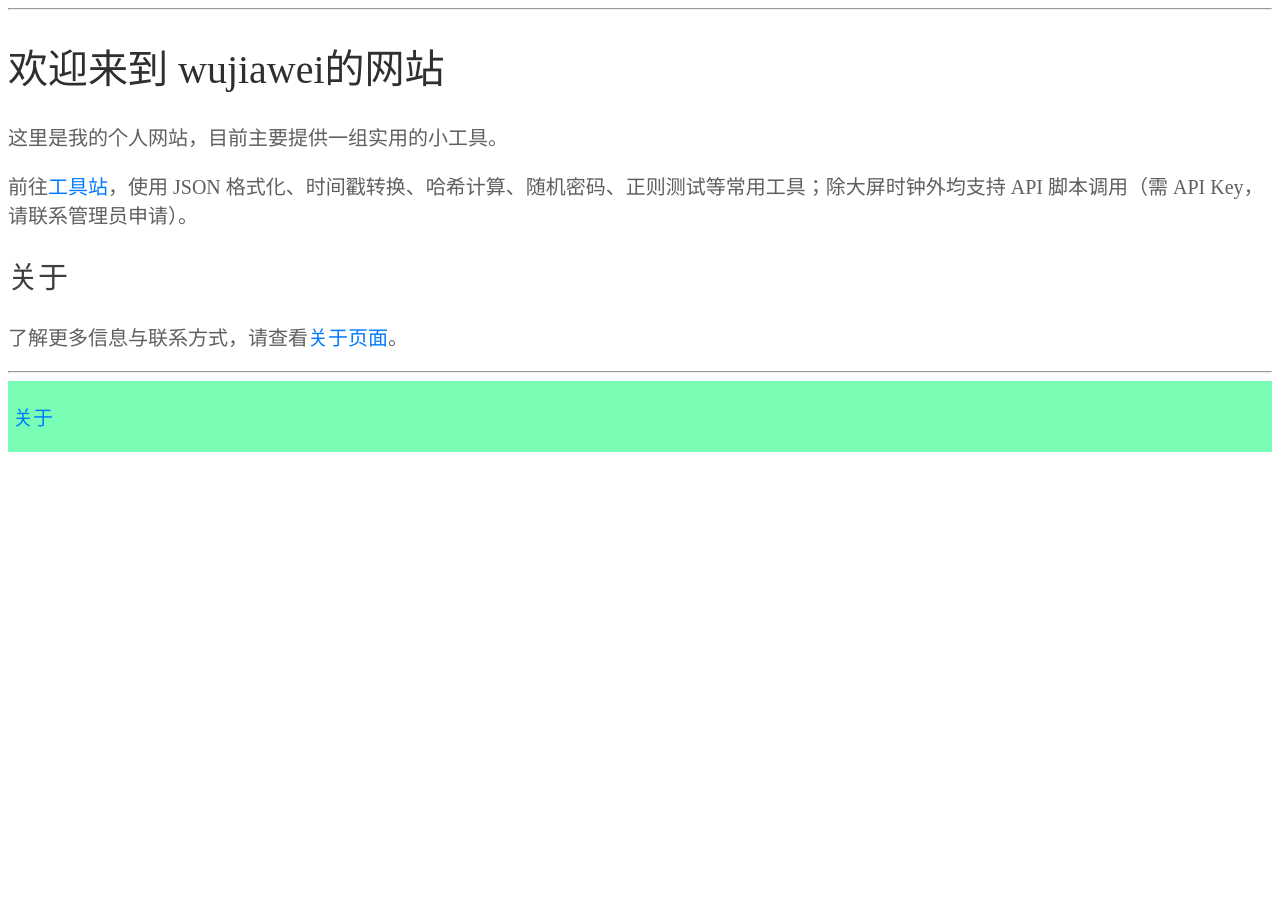
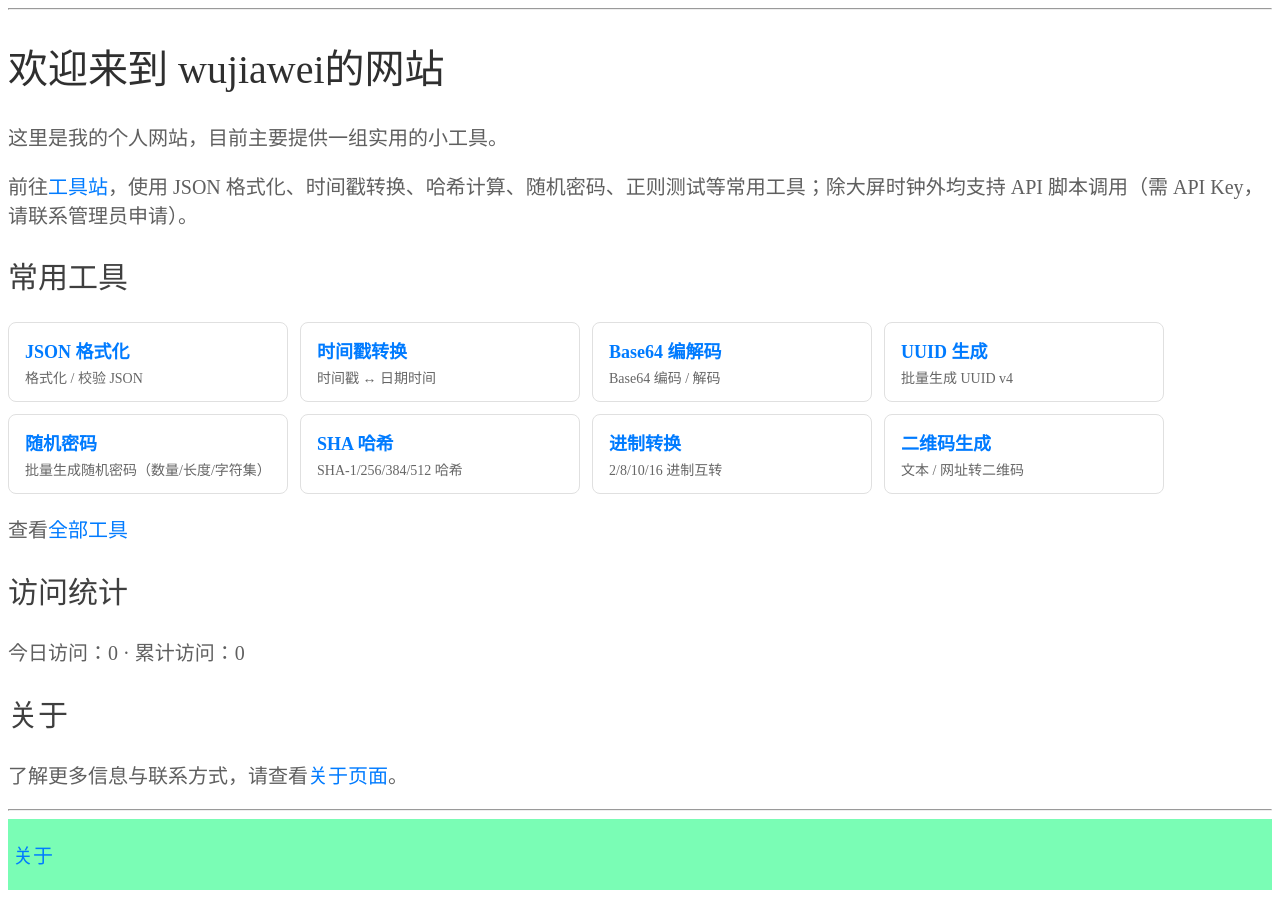
Before and after one commit to wujiawei36/wjw2, a Django app: page / in a window 1280 px wide. Shown: the part 32-930 px from the top of the page. Before the commit the page ends 484 px from the top, so only its background shows below. Run offline with Django 5.2, Linux system fonts and the light colour scheme; data comes from the database, SQL or seed files in the repository.

Commit message:
首页丰富化：常用工具卡片+访问统计

```diff
--- a/index/templates/index/index.html
+++ b/index/templates/index/index.html
@@ -1,4 +1,10 @@
 {% extends 'index/base.html' %}
+{% load static %}
+
+{% block head %}
+	<link rel="stylesheet" href="{% static 'tool/css/tool.css' %}">
+	<title>{{ site_name }}</title>
+{% endblock %}
 
 {% block content %}
 	<h1 class="h1-text">
@@ -15,6 +21,28 @@
 	</div>
 
 	<div>
+		<h2 class="h2-text">常用工具</h2>
+		<div class="tool-grid">
+			{% for t in tools %}
+			<div class="tool-card">
+				<a class="tool-card-title" href="/tools/{{ t.slug }}/">{{ t.title }}</a>
+				<div class="tool-card-desc">{{ t.desc }}</div>
+			</div>
+			{% endfor %}
+		</div>
+		<p class="p-text">
+			查看<a class="a-text" href="/tools/">全部工具</a>
+		</p>
+	</div>
+
+	<div>
+		<h2 class="h2-text">访问统计</h2>
+		<p class="p-text">
+			今日访问：{{ visit_today }} · 累计访问：{{ visit_total }}
+		</p>
+	</div>
+
+	<div>
 		<h2 class="h2-text">
 			关于
 		</h2>
--- a/index/views.py
+++ b/index/views.py
@@ -1,9 +1,30 @@
 from django.http import HttpResponse
 from django.shortcuts import render
+from django.utils import timezone
+from tool.registry import TOOLS
+from users.models import PageVisit
+
+FEATURED_TOOL_SLUGS = ['json', 'timestamp', 'base64', 'uuid', 'password', 'qrcode', 'sha', 'number']
+
+
+def _page_visit_stats():
+    """返回 (today, total)：今日访问需校验统计日期是否为今天（跨天未访问时旧值作废）。"""
+    visit = PageVisit.objects.filter(pk=1).first()
+    if visit is None:
+        return 0, 0
+    today = visit.today_count if visit.date == timezone.localdate() else 0
+    return today, visit.total_count
+
 
 # views
 def index(request):
-    return render(request,'index/index.html')
+    tools = [t for t in TOOLS if t['slug'] in FEATURED_TOOL_SLUGS]
+    visit_today, visit_total = _page_visit_stats()
+    return render(request, 'index/index.html', {
+        'tools': tools,
+        'visit_today': visit_today,
+        'visit_total': visit_total,
+    })
 
 def robots(request):
     """robots.txt：禁止搜索引擎收录后台/私有页面，公开页面正常放行。
```
